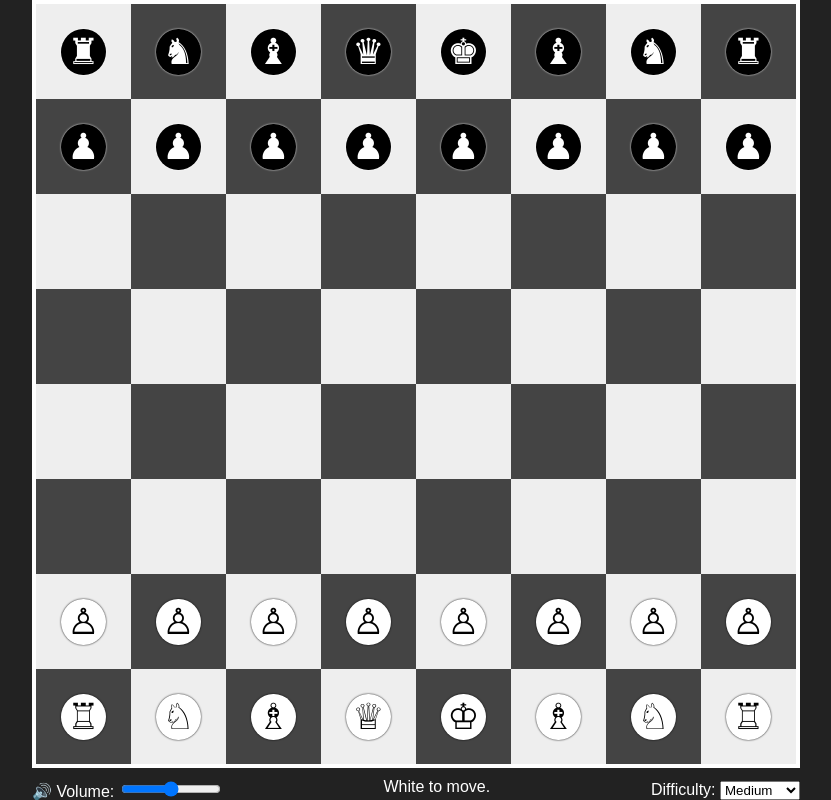
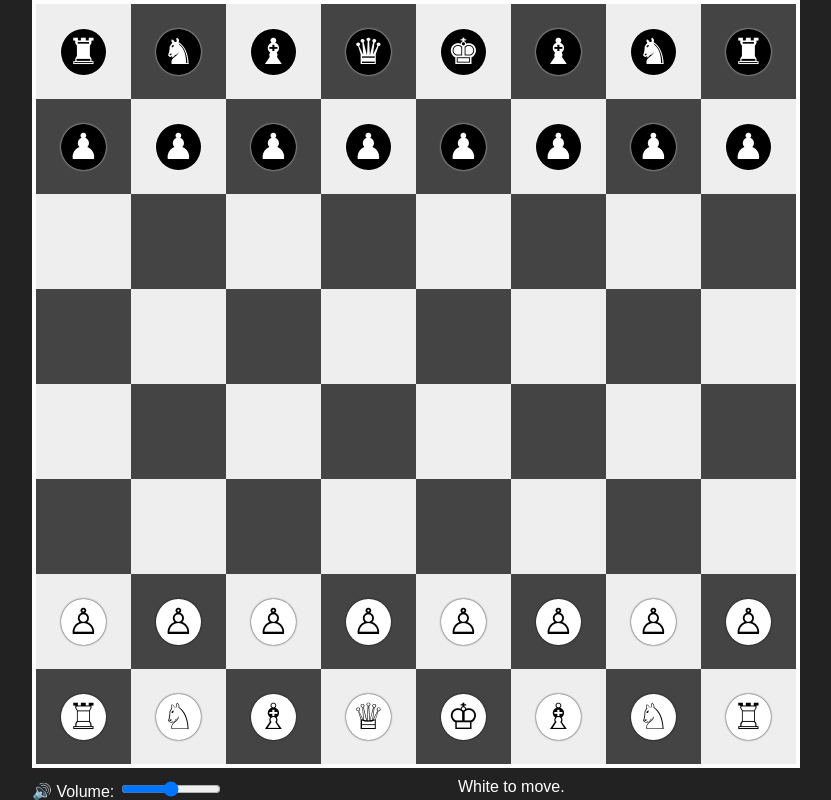
Before and after one commit to 99fk/chess-html, a plain HTML site: page pvp.html in a window 1280 px wide. Shown: the whole page, without its empty margins (224-1055 px from the left). Drawn offline with Linux system fonts and the light colour scheme.

Commit message:
Add files via upload

```diff
--- a/pvp.html
+++ b/pvp.html
@@ -117,15 +117,7 @@ along with this program.  If not, see <https://www.gnu.org/licenses/>.
   <p id="status"> </p>
   </div>
   <div>
-    Difficulty:
-  <select id="difficulty" title="AI difficulty">
-    <option value="4">Beginner</option>
-    <option value="6">Easy</option>
-    <option value="10" selected>Medium</option>
-    <option value="15">Strong</option>
-    <option value="20">Expert</option>
-    <option value="25">Maximum</option>
-  </select>
+
   </div>
 </div>
 
```
